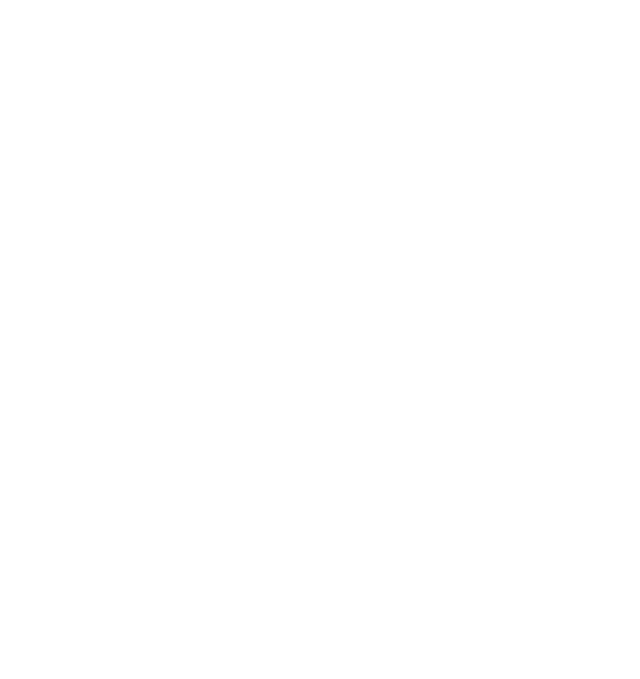
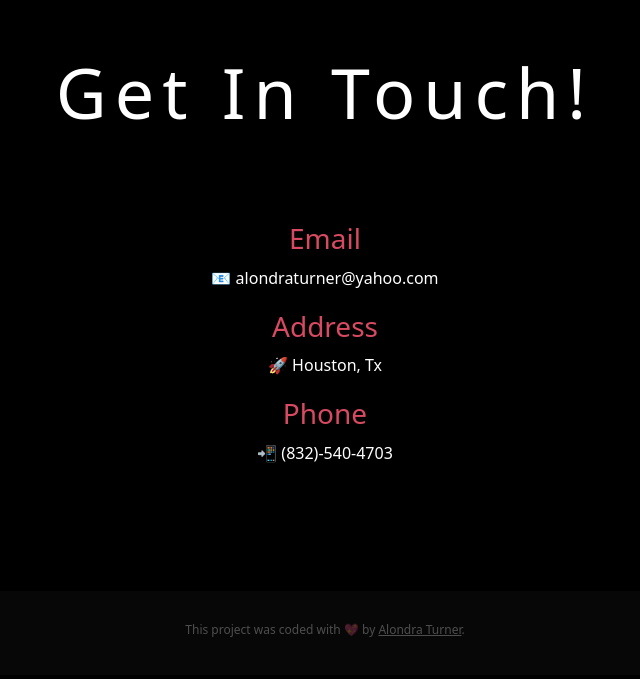
Before and after one commit to AlondraHackerBae/Photography_Landing_Page, a plain HTML site: page contact.html in a window 1280 px wide. Shown: the whole page, without its empty margins (315-955 px from the left). Drawn offline with nearby package versions, Linux system fonts and the light colour scheme.

Commit message:
added basic content for contact page

```diff
--- a/contact.html
+++ b/contact.html
@@ -0,0 +1,32 @@
+<!DOCTYPE html>
+<html lang="en">
+  <head>
+    <meta charset="UTF-8" />
+    <meta name="viewport" content="width=device-width, initial-scale=1.0" />
+    <link
+      href="https://cdn.jsdelivr.net/npm/bootstrap@5.3.3/dist/css/bootstrap.min.css"
+      rel="stylesheet"
+      integrity="sha384-QWTKZyjpPEjISv5WaRU9OFeRpok6YctnYmDr5pNlyT2bRjXh0JMhjY6hW+ALEwIH"
+      crossorigin="anonymous"
+    />
+    <link rel="stylesheet" href="src/styles.css" />
+    <title>Contact</title>
+  </head>
+  <body>
+    <h1 class="h1-contact">Get In Touch!</h1>
+    <div class="contact-container">
+      <h3>Email</h3>
+      <p class="p-contact">📧 alondraturner@yahoo.com</p>
+      <h3>Address</h3>
+      <p class="p-contact">🚀 Houston, Tx</p>
+      <h3>Phone</h3>
+      <p class="p-contact">📲 (832)-540-4703</p>
+    </div>
+    <footer class="footer-contact">
+      <p>
+        This project was coded with 💖 by
+        <a href="https://www.github.com/AlondraHackerBae">Alondra Turner</a>.
+      </p>
+    </footer>
+  </body>
+</html>
--- a/src/styles.css
+++ b/src/styles.css
@@ -67,6 +67,9 @@ h1 {
   text-align: center;
   margin-top: 80px;
 }
+.h1-contact {
+  margin-top: 50px;
+}
 h2 {
   font-size: 20px;
   letter-spacing: 5px;
@@ -77,6 +80,11 @@ h2 {
   font-size: 20px;
   letter-spacing: 5px;
   text-align: left;
+}
+h3 {
+  color: rgb(215, 74, 97);
+  margin-top: 20px;
+  text-align: center;
 }
 button {
   border: none;
@@ -94,6 +102,12 @@ p {
 .p-about {
   text-align: left;
   padding: 20px;
+}
+.p-contact {
+  text-align: center;
+}
+.contact-container {
+  padding: 60px;
 }
 button:hover {
   background-color: #000000;
```
Also changed, not shown: about.html (+1 -1 lines).
